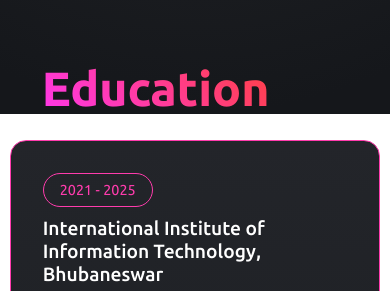
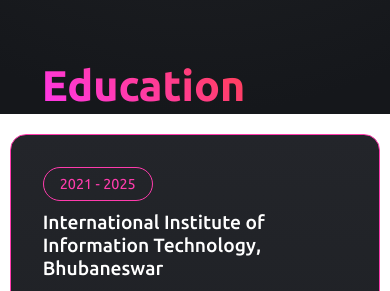
Before and after one commit to dashroshan/portfolio-site, a plain HTML site: page index.html in a window 390 px wide. Shown: the part 758-1049 px from the top of the page. Drawn offline with Linux system fonts and the light colour scheme.

Commit message:
small width section title size

```diff
--- a/index.css
+++ b/index.css
@@ -415,6 +415,7 @@ body {
 
     .section-title {
         padding: 0 2rem;
+        font-size: 11vw;
     }
 
     .projects-wrap:nth-of-type(n) {
```
